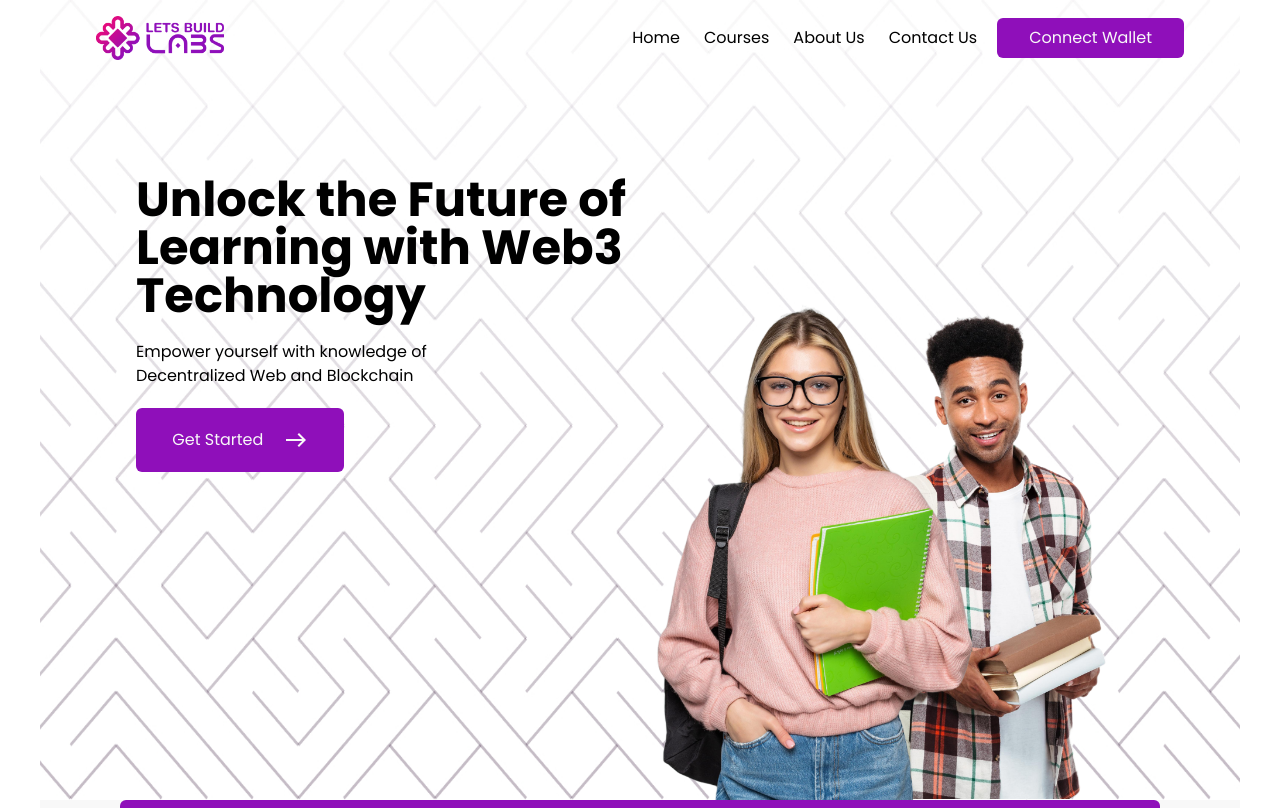
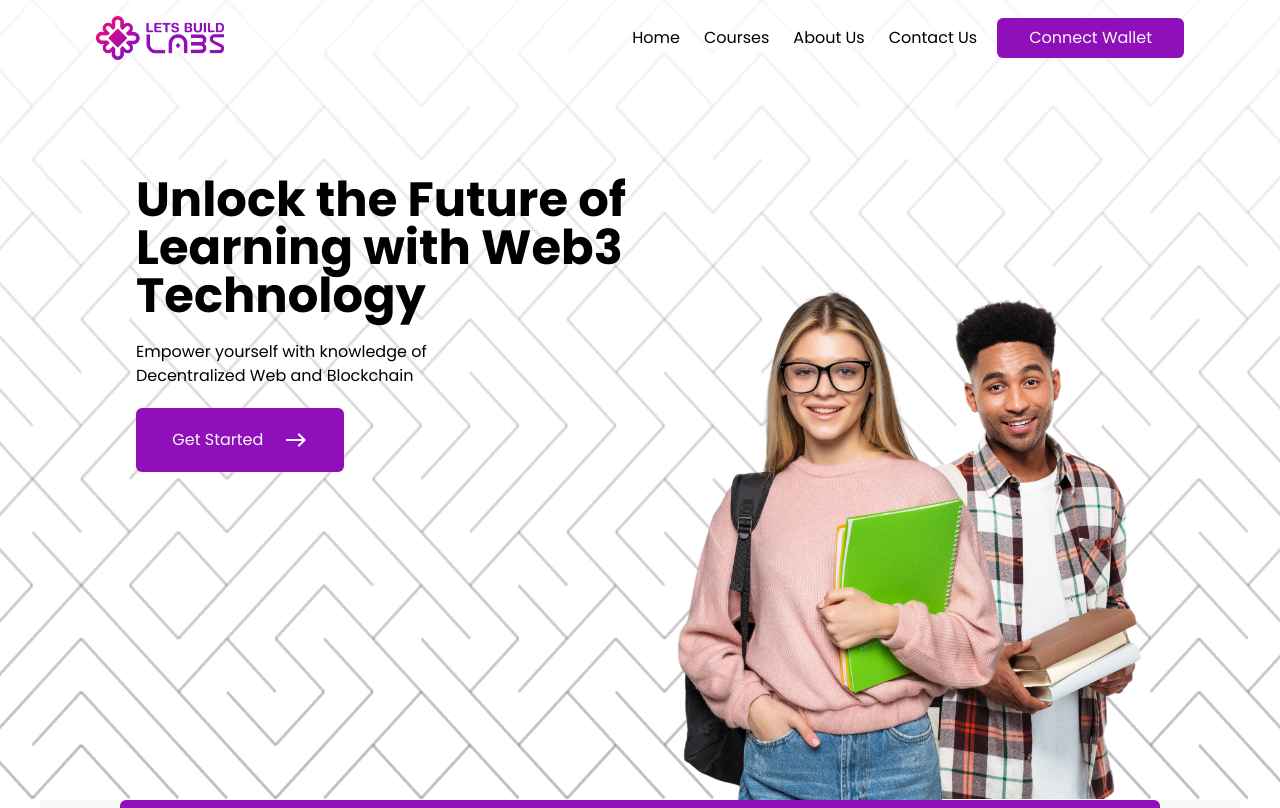
Before and after one commit to Let-s-build-DAO/lets-build-academy, a Next.js app: page / in a window 1280 px wide. Shown: the top 808 px of the page. Built offline with nearby package versions, Linux system fonts and the light colour scheme.

Commit message:
deployment update

```diff
--- a/app/_components/LandingPage/SectionOne.jsx
+++ b/app/_components/LandingPage/SectionOne.jsx
@@ -5,6 +5,7 @@ function SectionOne() {
   return (
     <section className='relative'>
       <img className='lg:h-[100vh] h-[80vh] w-full' src="/BackgroundImage.jpg" alt="" />
+      <section className='content'>
         <div className="absolute lg:h-[100vh] h-[80vh] top-0 bottom-0 mb-0 lg:px-20 px-4" >
           <section className='px-4'>
             <div className='lg:mt-44 mt-40 lg:w-1/2'>
@@ -24,6 +25,7 @@ function SectionOne() {
         </div>
         <SectionTwo />
       </section>
+    </section>
   )
 }
 
--- a/app/_components/MainFooter.jsx
+++ b/app/_components/MainFooter.jsx
@@ -5,7 +5,7 @@ import Link from 'next/link';
 
 const MainFooter = () => {
   return (
-    <div>
+    <div className='content'>
       <CommunitySection />
       <footer className='lg:m-20 m-4 lg:flex justify-between'>
         <div className='sm:my-4'>
--- a/app/_components/MainHeader.jsx
+++ b/app/_components/MainHeader.jsx
@@ -19,7 +19,9 @@ const MainHeader = () => {
             <li className="mr-6"><Link href={'/about'}>About Us</Link></li>
             <li><Link href={'/contact'}>Contact Us</Link></li>
           </ul>
-          <button className='bg-custom-purple text-white font-medium p-2 px-8 rounded-md ml-5'>Connect Wallet</button>
+          <Link href={'/auth'}>
+            <button className='bg-custom-purple text-white font-medium p-2 px-8 rounded-md ml-5'>Connect Wallet</button>
+          </Link>
         </nav>
         <button onClick={() => setOpen(!open)} className='bg-primary h-10 w-10 my-auto lg:hidden block'>
           <img src="/images/icons/menu.png" className='w-8 h-8 mx-auto' alt="" />
--- a/app/about/page.jsx
+++ b/app/about/page.jsx
@@ -10,6 +10,7 @@ const about = () => {
     <MainLayout>
       <section className='bg-white'>
         <Hero text="About Us" />
+        <section className='content'>
           <div className="lg:flex lg:mr-20 lg:py-[100px] py-10">
             <div className="lg:w-[50%]">
               <img className='lg:h-[100vh] w-full object-cover' src='/images/abt1.png' />
@@ -37,6 +38,7 @@ const about = () => {
             </div>
           </div>
         </section>
+      </section>
     </MainLayout>
   );
 };
--- a/app/contact/page.jsx
+++ b/app/contact/page.jsx
@@ -8,6 +8,7 @@ const contact = () => {
     <MainLayout>
       <section>
         <Hero text="Contact Us" />
+        <section className='content'>
           <div className='lg:w-[40%] sm:p-4 mx-auto my-10'>
             <h1 className='text-3xl my-3 font-bold text-center'>Leave us a message</h1>
             <p className='text-center'>We're here to help. Feel free to get in touch with us for any inquiries, course information, or assistance. Our team is ready to assist you on your tech education journey.</p>
@@ -17,6 +18,7 @@ const contact = () => {
             <button className='p-3 rounded-sm my-3 bg-[#8F0FBA] text-white text-sm w-full'>Send Message</button>
           </div>
         </section>
+      </section>
     </MainLayout>
   );
 };
--- a/app/globals.css
+++ b/app/globals.css
@@ -11,7 +11,7 @@ body {
   font-family: 'Poppins' !important;
 }
 
-main {
+.content {
   max-width: 1200px;
   margin-left: auto;
   margin-right: auto;
```
Lines whose indentation alone changed are shown as unchanged.
